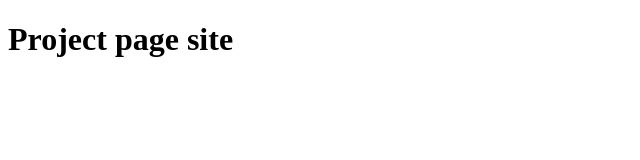
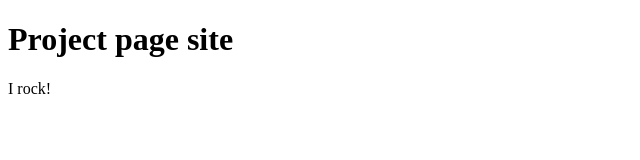
Before and after one commit to heartnode/project-page-site, a plain HTML site: page index.html in a window 1280 px wide. Shown: the full height of the page, 0-640 px from the left. Drawn offline with Linux system fonts and the light colour scheme.

Commit message:
update index

```diff
--- a/index.html
+++ b/index.html
@@ -2,6 +2,6 @@
 <html lang="en-US">
     <body>
         <h1>Project page site</h1>
-
+        <p>I rock!</p>
     </body>
 </html>
```
